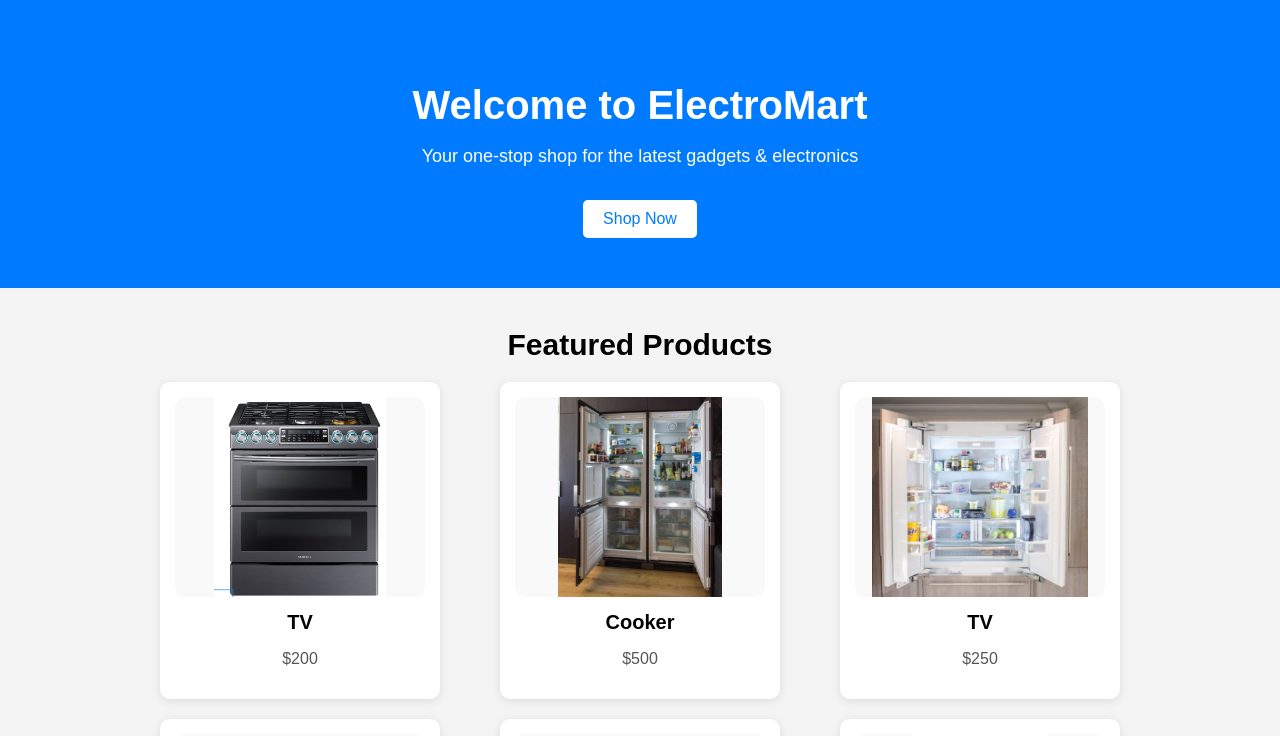
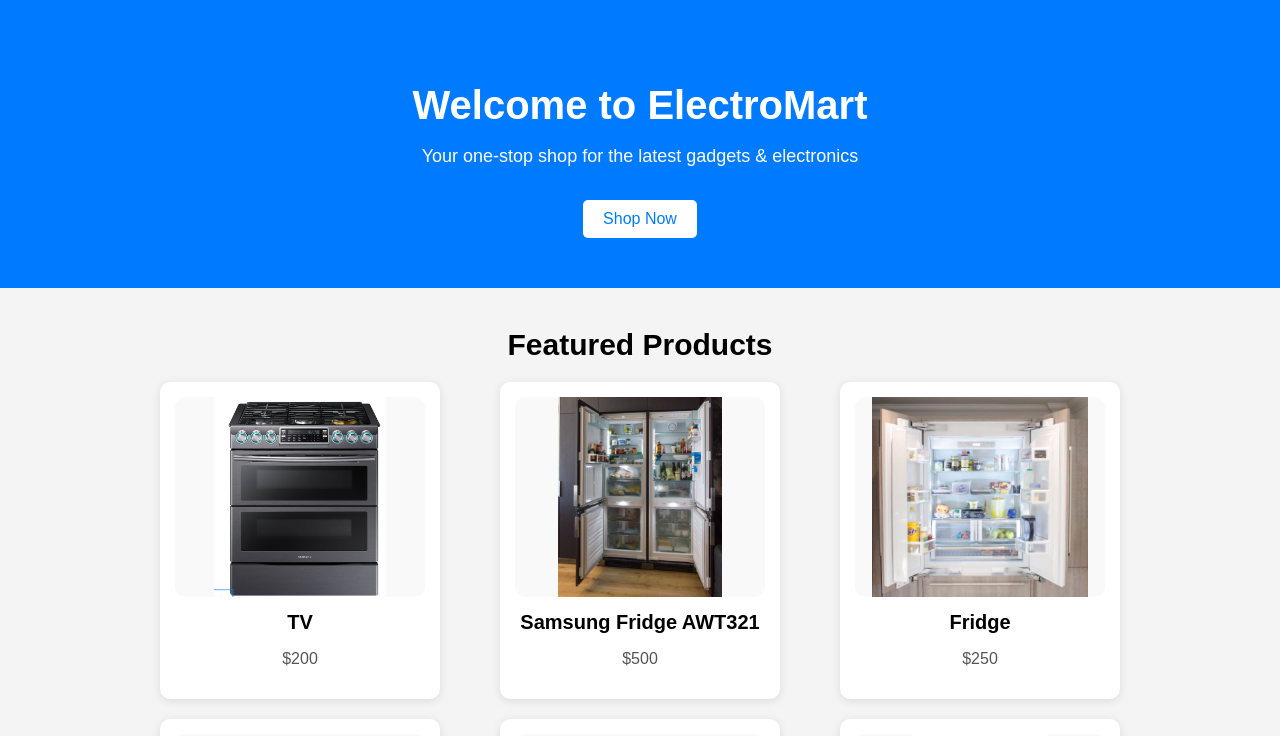
Before and after one commit to AbdimatinAbdullahi/frt, a React (Vite) app: page / in a window 1280 px wide. Shown: the top 736 px of the page. Built offline with nearby package versions, Linux system fonts and the light colour scheme.

Commit message:
Names man

```diff
--- a/src/Components/data.js
+++ b/src/Components/data.js
@@ -1,14 +1,14 @@
 const products = [
   { id: 1, category: "TV", price: 200, image: "/images/Cookers/cooker1.png" },
-  { id: 2, category: "Cooker", price: 500, image: "/images/Fridges/fridge2.png" },
-  { id: 3, category: "TV", price: 250, image: "/images/Fridges/fridge3.png" },
-  { id: 4, category: "Cooker", price: 300, image: "/images/Fridges/fridge4.png" },
-  { id: 5, category: "TV", price: 400, image: "/images/Fridges/fridge4.png" },
-  { id: 6, category: "Cooker", price: 450, image: "/images/Fridges/fridge5.png" },
-  { id: 7, category: "TV", price: 100, image: "/images/Fridges/fridge6.png" },
-  { id: 8, category: "Cooker", price: 600, image: "/images/Fridges/fridge7.png" },
+  { id: 2, category: "Samsung Fridge AWT321", price: 500, image: "/images/Fridges/fridge2.png" },
+  { id: 3, category: "Fridge", price: 250, image: "/images/Fridges/fridge3.png" },
+  { id: 4, category: "Fridge", price: 300, image: "/images/Fridges/fridge4.png" },
+  { id: 5, category: "Fridge", price: 400, image: "/images/Fridges/fridge4.png" },
+  { id: 6, category: "Fridge", price: 450, image: "/images/Fridges/fridge5.png" },
+  { id: 7, category: "Fridge", price: 100, image: "/images/Fridges/fridge6.png" },
+  { id: 8, category: "Fridge", price: 600, image: "/images/Fridges/fridge7.png" },
   { id: 9, category: "TV", price: 1250, image: "/images/Cookers/cooker1.png" },
-  { id: 10, category: "Cooker", price: 600, image: "/images/Fridges/fridge2.png" },
+  { id: 10, category: "Fridge", price: 600, image: "/images/Fridges/fridge2.png" },
 ];
 
 export default products;
```
